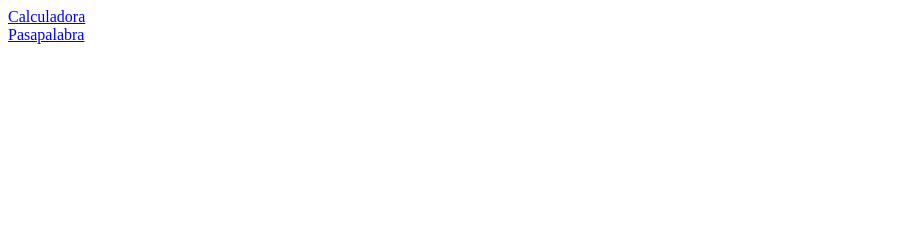
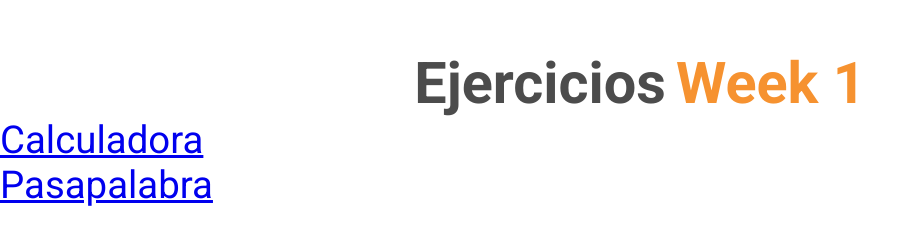
Before and after one commit to VictorOliva/202210-W1-victor-oliva-v2, a website: page index.html in a window 1280 px wide. Shown: the whole page, without its empty margins (0-919 px from the left). Drawn offline with Linux system fonts and the light colour scheme.

Commit message:
update pasapalabranohtml and index and style

```diff
--- a/index.html
+++ b/index.html
@@ -9,11 +9,13 @@
     </head>
     <body>
         <nav class="flex-container">
-            <div>
+            <h1 class="title">
+                Ejercicios
+                <span class="title__secondary">Week 1 </span>
+            </h1>
+            <div class="container">
                 <a href="CALCULADORAHTML/INDEX.HTML">Calculadora</a>
-            </div>
-            <div>
-                <a href="PASAPALABRANOHTML/PASAPALABRA.js">Pasapalabra</a>
+                <a href="PASAPALABRANOHTML/">Pasapalabra</a>
             </div>
         </nav>
     </body>
--- a/style.css
+++ b/style.css
@@ -0,0 +1,35 @@
+@import url('https://fonts.googleapis.com/css2?family=Roboto:ital,wght@0,100;0,300;0,400;0,500;0,700;0,900;1,100;1,300;1,400;1,500;1,700;1,900&display=swap');
+
+html {
+    font-family: 'Roboto', sans-serif;
+    font-size: 80%;
+}
+
+.title {
+    display: flex;
+    margin-top: 50px;
+    color: #4c4c4c;
+    font-size: 4.5rem;
+    justify-content: center;
+    align-items: center;
+}
+.title__secondary {
+    display: flex;
+    margin-left: 10px;
+    color: #f69230;
+    justify-content: center;
+    align-items: center;
+}
+
+* {
+    box-sizing: border-box;
+    padding: 0;
+    margin: 0;
+}
+
+.container {
+    display: flex;
+    width: 600px;
+    flex-direction: column;
+    font-size: 3rem;
+}
```
Also changed, not shown: PASAPALABRANOHTML/index.html (added, +12 -0 lines).
